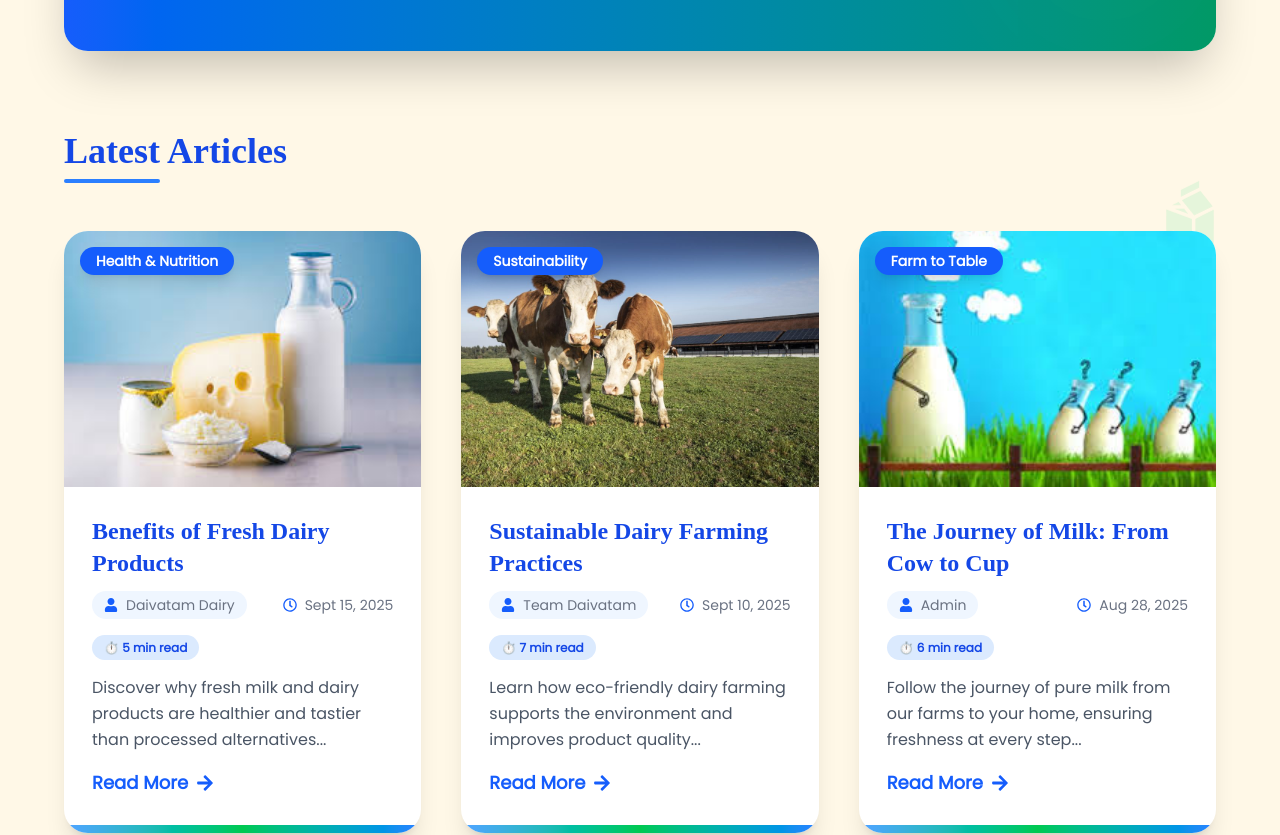
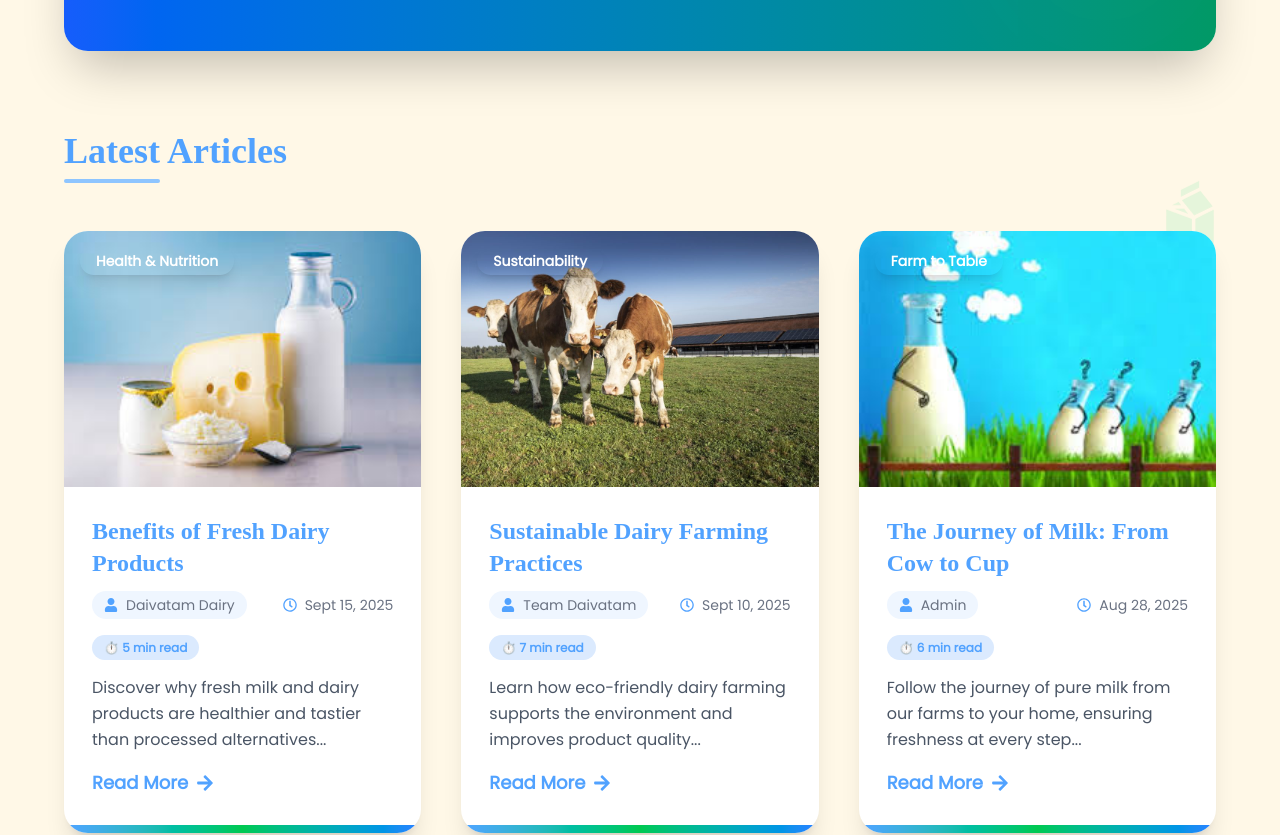
Before and after one commit to ganeshwagh0311/Daivatam-Dairy, a React (Vite) app: page /blogs in a window 1280 px wide. Shown: the part 440-1275 px from the top of the page. Built offline with nearby package versions, Linux system fonts and the light colour scheme.

Commit message:
small change

```diff
--- a/src/components/Navbar.jsx
+++ b/src/components/Navbar.jsx
@@ -244,11 +244,10 @@ export default function Navbar() {
   }, [location]);
 
   return (
-    <nav className="flex justify-between items-center px-4 md:px-10 shadow-md bg-white z-50 fixed top-0 left-0 right-0 font-poppins h-14 md:h-16">
+    <nav className="flex justify-between items-center px-4 md:px-10 shadow-md bg-white z-50 fixed top-0 left-0 right-0 h-14 md:h-16 font-[Poppins]">
 
       {/* LEFT SIDE — LOGOS */}
       <div className="flex items-center space-x-4 md:space-x-8">
-
         <img
           className="h-6 md:h-10 w-auto select-none pointer-events-none"
           src="/logos/daivatam1.png"
@@ -272,7 +271,7 @@ export default function Navbar() {
 
       {/* NAV LINKS */}
       <ul
-        className={`absolute md:static bg-white md:flex md:space-x-8 text-lg items-center transition-all duration-500 ${
+        className={`absolute md:static bg-white md:flex md:space-x-8 text-lg items-center font-[Poppins] transition-all duration-500 ${
           menuOpen
             ? "top-14 left-0 w-full opacity-100 visible flex flex-col py-5 space-y-5 shadow-lg"
             : "top-[-500px] opacity-0 invisible md:opacity-100 md:visible md:flex-row"
@@ -291,8 +290,8 @@ export default function Navbar() {
               to={link.to}
               className={({ isActive }) =>
                 isActive
-                  ? "text-[#0077B6] font-poppins font-semibold italic px-3 py-1 border-b-2 border-[#0077B6]"
-                  : "font-poppins px-3 py-1 italic hover:text-[#0077B6] hover:bg-[#0077B6]/10 rounded-md transition-all duration-300"
+                  ? "text-[#0077B6] font-semibold italic px-3 py-1 border-b-2 border-[#0077B6] font-[Poppins]"
+                  : "px-3 py-1 italic font-[Poppins] hover:text-[#0077B6] hover:bg-[#0077B6]/10 rounded-md transition-all duration-300"
               }
             >
               {link.label}
--- a/src/pages/BlogPage.jsx
+++ b/src/pages/BlogPage.jsx
@@ -78,19 +78,20 @@ const BlogPage = () => {
       </div>
 
       {/* Hero Section */}
-    <motion.div
+   <motion.div
   initial={{ opacity: 0, y: -50 }}
   animate={{ opacity: 1, y: 0 }}
   transition={{ duration: 0.8, ease: "easeOut" }}
   className="relative bg-gradient-to-r from-blue-600 to-emerald-600 text-white rounded-3xl shadow-2xl p-10 md:p-20 mb-20 text-center overflow-hidden"
 >
 
-  {/* SAME soft blur glowing circles from ABOUT SECTION */}
+  {/* SAME glowing circles copied from CONTACT SECTION */}
   <div className="absolute inset-0 opacity-20">
-    {/* Top-left circle (exact copied) */}
+
+    {/* Top-left circle (w-40 h-40 same as contact section) */}
     <div className="absolute top-0 left-0 w-40 h-40 bg-white/10 rounded-full blur-2xl"></div>
 
-    {/* Bottom-right circle (exact copied) */}
+    {/* Bottom-right circle (w-56 h-56 same as contact section) */}
     <div className="absolute bottom-0 right-0 w-56 h-56 bg-white/10 rounded-full blur-3xl"></div>
   </div>
 
@@ -139,6 +140,7 @@ const BlogPage = () => {
 
 
 
+
       {/* Latest Articles Title */}
       <motion.div
         initial={{ opacity: 0, x: -30 }}
@@ -146,10 +148,10 @@ const BlogPage = () => {
         transition={{ duration: 0.6 }}
         className="mb-12"
       >
-        <h2 className="text-3xl md:text-4xl font-bold text-blue-700 mb-2">
+        <h2 className="text-3xl md:text-4xl font-bold text-blue-400 mb-2">
           Latest Articles
         </h2>
-        <div className="w-24 h-1 bg-blue-500 rounded-full"></div>
+        <div className="w-24 h-1 bg-blue-300 rounded-full"></div>
       </motion.div>
 
       {/* Blog Cards */}
@@ -163,7 +165,7 @@ const BlogPage = () => {
             whileHover={{ y: -15, scale: 1.03 }}
             className="bg-white rounded-3xl shadow-xl overflow-hidden hover:shadow-2xl transition-all duration-500 group relative"
           >
-            <div className="absolute top-4 left-4 z-10 bg-blue-600 text-white px-4 py-1 rounded-full text-sm font-semibold shadow-lg">
+            <div className="absolute top-4 left-4 z-10 text-blue-400 text-white px-4 py-1 rounded-full text-sm font-semibold shadow-lg">
               {blog.category}
             </div>
 
@@ -179,21 +181,21 @@ const BlogPage = () => {
             </div>
 
             <div className="p-7">
-              <motion.h2 className="text-2xl font-bold text-blue-700 mb-3 group-hover:text-blue-600 transition-colors duration-300">
+              <motion.h2 className="text-2xl font-bold text-blue-400 mb-3 group-hover:text-blue-400 transition-colors duration-300">
                 {blog.title}
               </motion.h2>
 
               <div className="flex items-center justify-between text-sm text-gray-500 mb-4 flex-wrap">
                 <span className="flex items-center gap-2 bg-blue-50 px-3 py-1 rounded-full">
-                  <FaUser className="text-blue-600" />
+                  <FaUser className="text-blue-400" />
                   <span className="font-medium">{blog.author}</span>
                 </span>
                 <span className="flex items-center gap-2">
-                  <FaRegClock className="text-blue-600" /> {blog.date}
+                  <FaRegClock className="text-blue-400" /> {blog.date}
                 </span>
               </div>
 
-              <span className="text-xs bg-blue-100 text-blue-700 px-3 py-1 rounded-full font-semibold">
+              <span className="text-xs bg-blue-100 text-blue-400 px-3 py-1 rounded-full font-semibold">
                 ⏱️ {blog.readTime}
               </span>
 
@@ -204,7 +206,7 @@ const BlogPage = () => {
               <motion.a
                 href={`/blog/${blog.id}`}
                 whileHover={{ x: 5 }}
-                className="inline-flex items-center gap-2 text-blue-600 font-bold text-lg hover:text-blue-700 transition-colors duration-300"
+                className="inline-flex items-center gap-2 text-blue-400 font-bold text-lg text-blue-400 transition-colors duration-300"
               >
                 Read More <FaArrowRight />
               </motion.a>
@@ -230,7 +232,7 @@ const BlogPage = () => {
         <motion.button
           whileHover={{ scale: 1.05 }}
           whileTap={{ scale: 0.95 }}
-          className="bg-gradient-to-r from-blue-600 to-green-600 text-white font-bold px-10 py-4 rounded-full shadow-lg hover:from-blue-700 hover:to-green-700 transition-all duration-300 text-lg"
+          className="bg-gradient-to-r text-blue-400 to-green-600 text-white font-bold px-10 py-4 rounded-full shadow-lg hover:from-blue-700 hover:to-green-700 transition-all duration-300 text-lg"
         >
           Load More Articles
         </motion.button>
```
Also changed, not shown: src/pages/Products.jsx (+66 -59 lines).
